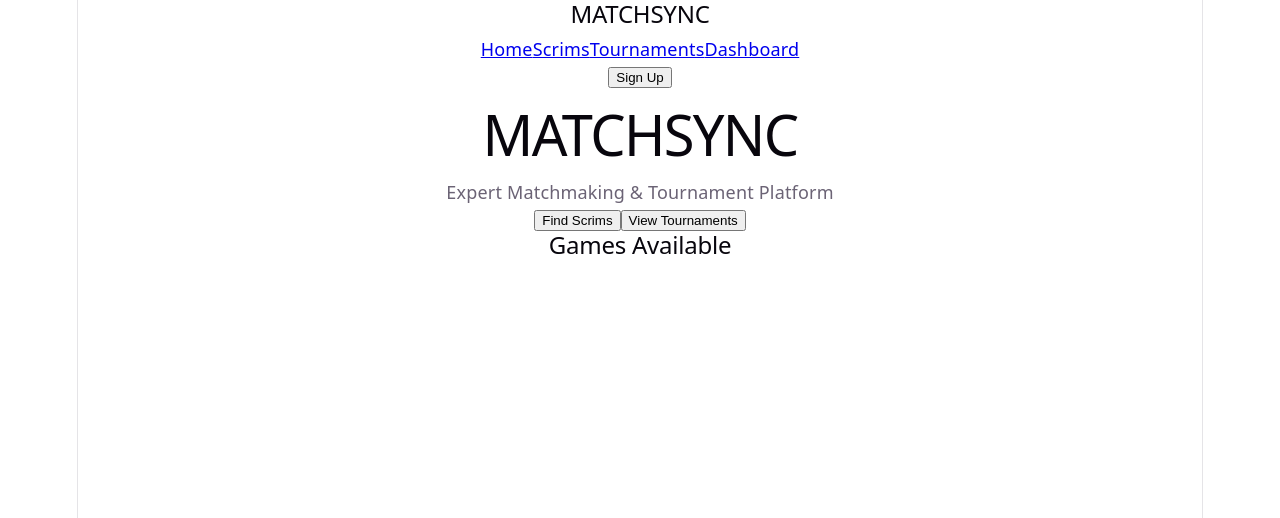
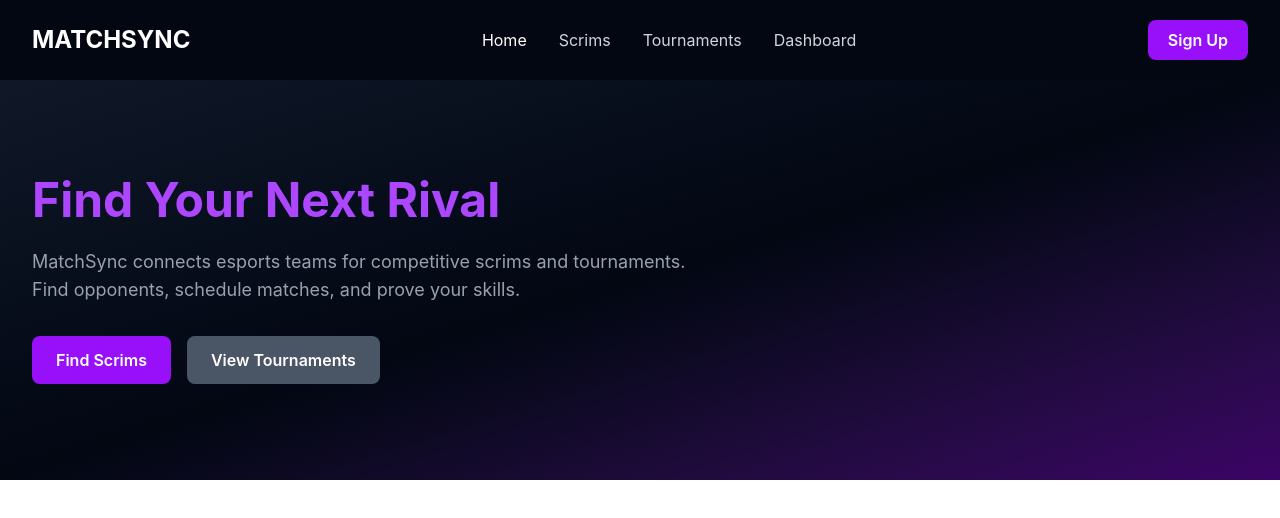
Before and after one commit to schoolpurposesmel-dot/MatchSync, a React (Vite) app: page / in a window 1280 px wide. Shown: the top 518 px of the page. Built offline with nearby package versions, Linux system fonts and the light colour scheme.

Commit message:
feat: build MatchSync homepage hero and navbar

```diff
--- a/package.json
+++ b/package.json
@@ -10,8 +10,10 @@
     "preview": "vite preview"
   },
   "dependencies": {
+    "@tailwindcss/vite": "^4.3.5",
     "react": "^19.3.1",
-    "react-dom": "^19.3.1"
+    "react-dom": "^19.3.1",
+    "tailwindcss": "^4.3.5"
   },
   "devDependencies": {
     "@eslint/js": "^10.0.1",
--- a/src/App.jsx
+++ b/src/App.jsx
@@ -9,35 +9,44 @@ function App() {
 
   return (
     <div>
-      <nav>
-        <h2> MATCHSYNC </h2>
+      <nav className = "flex items-center justify-between bg-gray-950 px-8 py-5 text-white">
+        <h2 className = "text-2xl font-bold text - purple-500"> MATCHSYNC </h2>
 
-        <div>
-          <a href="#">Home</a>
-          <a href="#">Scrims</a>
-          <a href="#">Tournaments</a>
-          <a href="#">Dashboard</a>
+        <div className = "flex items-center gap-8">
+          <a href="#" classsName = "text-gray-300 hover:text-white"> Home </a>
+          <a href="#" className = "text-gray-300 hover:text-white"> Scrims </a>
+          <a href="#" className = "text-gray-300 hover:text-white"> Tournaments </a>
+          <a href="#" className = "text-gray-300 hover:text-white"> Dashboard </a>
         </div>
 
-        <button>Sign Up</button>
+        <button className = "rounded-lg bg-purple-600 px-5 py-2 font-semibold hover:bg-purple-700">Sign Up</button>
 
       </nav>
 
-      <section>
-        <h1>MATCHSYNC</h1>
-        <p>Expert Matchmaking & Tournament Platform</p>
+      <section className = "bg-gradient-to-br from-gray-900 via-gray-950 to-purple-950 px-8 py-24 text-white" >
+        <div className = "mx-auto max-w-7xl">
+        <h1 className="text-5xl font-bold text-purple-500">
+          Find Your Next <span className="text-purple-500">Rival</span>
+        </h1>
 
-        <button> Find Scrims </button>
-        <button> View Tournaments </button>
-
-      </section>
-
-      <section>
-        <h2>Games Available</h2>
-      </section>
+        <p className = "mt-6 max-w-2xl text-lg text-gray-400">
+          MatchSync connects esports teams for competitive scrims and tournaments.
+          Find opponents, schedule matches, and prove your skills.
+        </p>
 
 
+        <div className = "mt-8 flex gap-4">
+        <button className = "rounded-lg bg-purple-600 px-6 py-3 font-semibold hover:bg-purple-700">
+          Find Scrims
+          </button>
+        <button className = "rounded-lg bg-gray-600 px-6 py-3 font-semibold hover:bg-gray-700">
+          View Tournaments
+          </button>
+
     </div>
+    </div>
+  </section>
+  </div>
   )
 }
 
--- a/src/index.css
+++ b/src/index.css
@@ -1,111 +1 @@
-:root {
-  --text: #6b6375;
-  --text-h: #08060d;
-  --bg: #fff;
-  --border: #e5e4e7;
-  --code-bg: #f4f3ec;
-  --accent: #aa3bff;
-  --accent-bg: rgba(170, 59, 255, 0.1);
-  --accent-border: rgba(170, 59, 255, 0.5);
-  --social-bg: rgba(244, 243, 236, 0.5);
-  --shadow:
-    rgba(0, 0, 0, 0.1) 0 10px 15px -3px, rgba(0, 0, 0, 0.05) 0 4px 6px -2px;
-
-  --sans: system-ui, 'Segoe UI', Roboto, sans-serif;
-  --heading: system-ui, 'Segoe UI', Roboto, sans-serif;
-  --mono: ui-monospace, Consolas, monospace;
-
-  font: 18px/145% var(--sans);
-  letter-spacing: 0.18px;
-  color-scheme: light dark;
-  color: var(--text);
-  background: var(--bg);
-  font-synthesis: none;
-  text-rendering: optimizeLegibility;
-  -webkit-font-smoothing: antialiased;
-  -moz-osx-font-smoothing: grayscale;
-
-  @media (max-width: 1024px) {
-    font-size: 16px;
-  }
-}
-
-@media (prefers-color-scheme: dark) {
-  :root {
-    --text: #9ca3af;
-    --text-h: #f3f4f6;
-    --bg: #16171d;
-    --border: #2e303a;
-    --code-bg: #1f2028;
-    --accent: #c084fc;
-    --accent-bg: rgba(192, 132, 252, 0.15);
-    --accent-border: rgba(192, 132, 252, 0.5);
-    --social-bg: rgba(47, 48, 58, 0.5);
-    --shadow:
-      rgba(0, 0, 0, 0.4) 0 10px 15px -3px, rgba(0, 0, 0, 0.25) 0 4px 6px -2px;
-  }
-
-  #social .button-icon {
-    filter: invert(1) brightness(2);
-  }
-}
-
-body {
-  margin: 0;
-}
-
-#root {
-  width: 1126px;
-  max-width: 100%;
-  margin: 0 auto;
-  text-align: center;
-  border-inline: 1px solid var(--border);
-  min-height: 100svh;
-  display: flex;
-  flex-direction: column;
-  box-sizing: border-box;
-}
-
-h1,
-h2 {
-  font-family: var(--heading);
-  font-weight: 500;
-  color: var(--text-h);
-}
-
-h1 {
-  font-size: 56px;
-  letter-spacing: -1.68px;
-  margin: 32px 0;
-  @media (max-width: 1024px) {
-    font-size: 36px;
-    margin: 20px 0;
-  }
-}
-h2 {
-  font-size: 24px;
-  line-height: 118%;
-  letter-spacing: -0.24px;
-  margin: 0 0 8px;
-  @media (max-width: 1024px) {
-    font-size: 20px;
-  }
-}
-p {
-  margin: 0;
-}
-
-code,
-.counter {
-  font-family: var(--mono);
-  display: inline-flex;
-  border-radius: 4px;
-  color: var(--text-h);
-}
-
-code {
-  font-size: 15px;
-  line-height: 135%;
-  padding: 4px 8px;
-  background: var(--code-bg);
-}
+@import "tailwindcss";
--- a/vite.config.js
+++ b/vite.config.js
@@ -1,7 +1,8 @@
 import react from '@vitejs/plugin-react'
 import { defineConfig } from 'vite'
+import tailwincss from '@tailwindcss/vite'
 
 // https://vite.dev/config/
 export default defineConfig({
-  plugins: [react()],
+  plugins: [react(), tailwincss()],
 })
```
Also changed, not shown: 1 other file (tests, documents, lock files or other folders).
